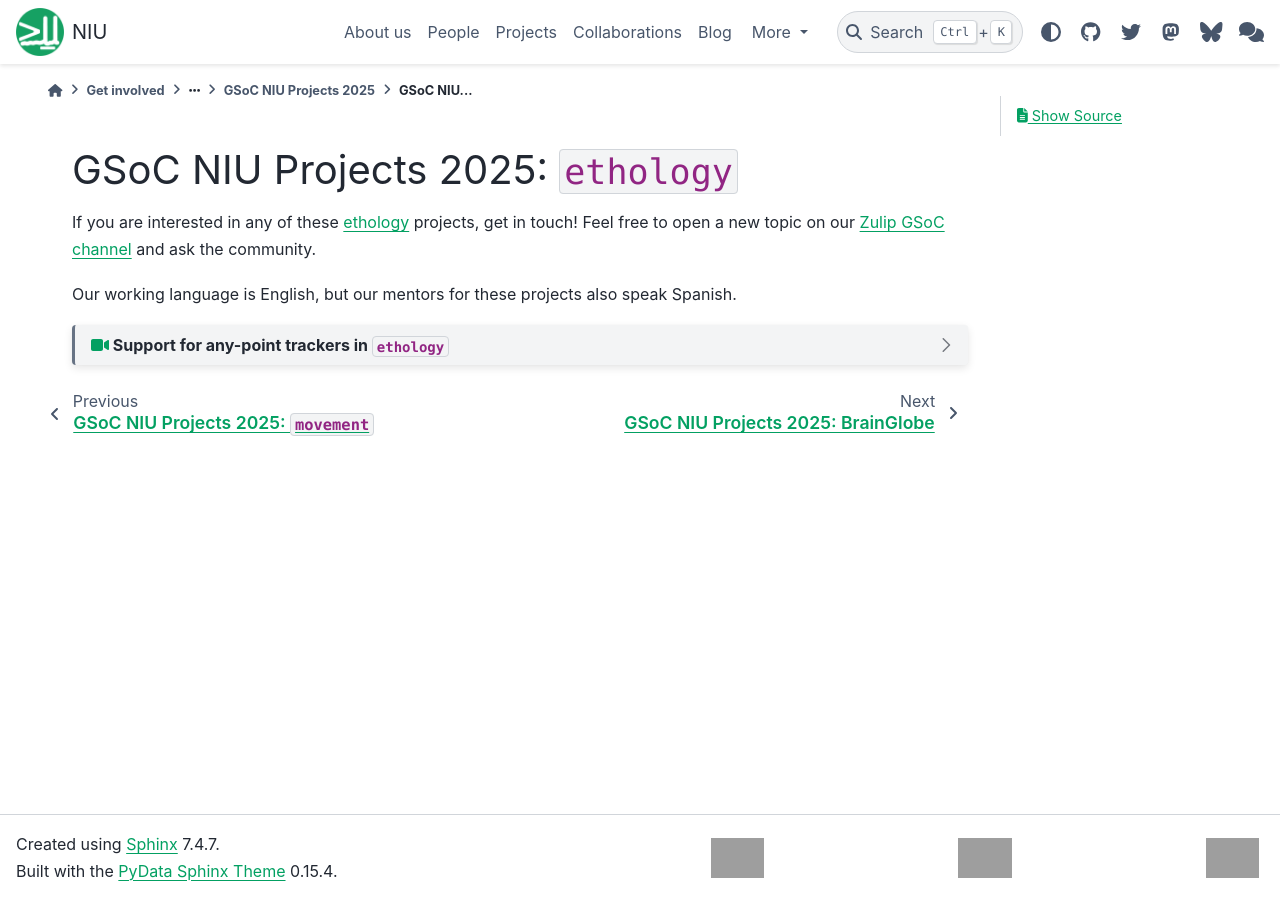
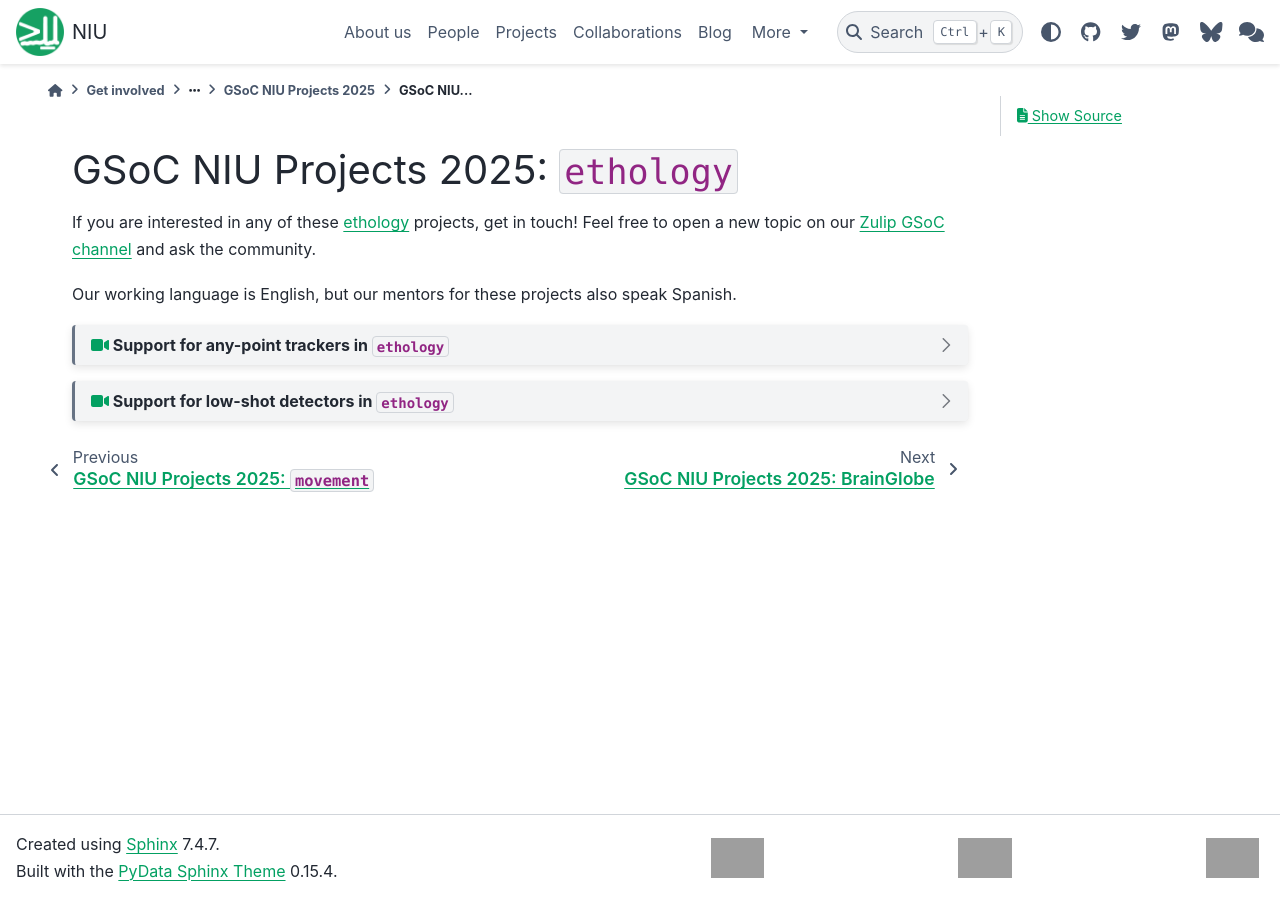
Before and after one commit to neuroinformatics-unit/neuroinformatics-unit.github.io, a Sphinx documentation site: the page built from docs/source/get-involved/gsoc/projects_2025/ethology.md, in a window 1280 px wide. Built offline with Sphinx 7.4.7 and the PyData theme 0.15.4, drawn with Linux system fonts in a browser that asks for light colours; nearby versions of some CDN libraries; some of the changed lines change nothing that is shown; grey boxes are pictures that could not be loaded.

Commit message:
Add few shot detection project (#138)
* Add few shot detection

* Small edit

* Update docs/source/get-involved/gsoc/projects_2025/ethology.md

Co-authored-by: Adam Tyson <code@adamltyson.com>

---------

Co-authored-by: Adam Tyson <code@adamltyson.com>

```diff
--- a/docs/source/get-involved/gsoc/projects_2025/ethology.md
+++ b/docs/source/get-involved/gsoc/projects_2025/ethology.md
@@ -54,3 +54,52 @@
 - [napari usage tutorials](https://napari.org/stable/tutorials/index.html) and [contributing guide](https://napari.org/stable/developers/contributing/index.html).
 - [napari Plugin documentation](https://napari.org/stable/plugins/index.html), particularly the section on [Building a plugin](https://napari.org/stable/plugins/building_a_plugin/index.html).
 :::
+
+:::{dropdown} {fas}`video;sd-text-primary` Support for low-shot detectors in `ethology`
+
+Low-shot detection is a computer vision task that aims to detect objects in images with very few labelled examples (between 0 and 5). This task can be very useful to researchers in animal behaviour, but it is still somewhat inaccessible to them. For example, it could be particularly useful for collective animal behaviour research, where it may be tedious to obtain large labelled datasets for training accurate detection models. It could also be useful for labelling large datasets collected in the lab, where the collected frames are relatively similar in appearance, as it is common to record videos of animals with static cameras and relatively uniform backgrounds.
+
+The goal of this project is to support few-shot detection in `ethology`, initially as a semi-automatic approach to labelling bounding boxes. The workflow could look something like this: given a set of frames extracted from a video, the user would load these files into a GUI (likely a [napari](https://napari.org/stable/) widget) and use the GUI annotation tools to manually draw bounding boxes around the object they want to detect. These annotations define the visual prompts, and could be drawn on a single or multiple frames. Then the user would select a low-shot detector model to label the rest of identical instances in the dataset. After the model has labelled the dataset, the user should be able to review the results and correct any mistakes. The final output would be a bounding boxes annotation object, which could then be used to create a detection dataset for training a supervised learning model.
+
+
+
+**Deliverables**
+
+<!-- Goals, or expected status after Community Bonding Period, Start of Coding, End of Coding. Stretch goals? -->
+The expected deliverables include:
+- Back-end functionality with a user friendly API, to read a set of manually labelled bounding boxes and run inference on a pre-trained low-shot detection model, such as those provided by [GeCo](https://github.com/jerpelhan/GeCo) or [CountGD](https://github.com/niki-amini-naieni/CountGD). The detections should be formatted as an `ethology` annotation dataframe. Ideally we would support a couple of models with a similar API.
+- A front-end [napari](https://napari.org/stable/) widget, that allows the user to load a set of extracted frames, manually draw bounding boxes around the objects they want to detect, and run inference on the rest of the data using a low-shot detection model. The widget should also allow the user to review and correct the labels generated by the model.
+- As a stretch goal, we could explore the possibility of specifying the target with a text prompt, as is done in [CountGD](https://arxiv.org/pdf/2407.04619)
+
+**Duration**
+<!-- Small (~90 hours), Medium (~175 hours) or Large (~350 hours)  -->
+Large (~350 hours)
+
+**Difficulty**
+<!-- Is this project geared more toward a student level or a more advanced developer level? -->
+This project is well-suited for an intermediate or advanced contributor to open source.
+
+**Required skills**
+
+Experience with Python and [PyTorch](https://pytorch.org/).
+
+**Nice-to-haves**
+- Experience developing or using [napari](https://napari.org/) plugins.
+- Experience with computer vision applications, particularly vision transformers and detection.
+
+
+**Potential mentors**
+
+- [@sfmig](https://github.com/sfmig)
+- [@niksirbi](https://github.com/niksirbi)
+
+
+**Further reading**
+<!-- The best pages include links to more detailed descriptions and related materials for each project. They might even include actual use cases! -->
+- [GeCo code](https://github.com/jerpelhan/GeCo)
+- [GeCo paper](https://arxiv.org/pdf/2409.18686)
+- [CountGD code](https://github.com/niki-amini-naieni/CountGD)
+- [CountGD paper](https://arxiv.org/pdf/2407.04619)
+- [napari usage tutorials](https://napari.org/stable/tutorials/index.html) and [contributing guide](https://napari.org/stable/developers/contributing/index.html).
+- [napari Plugin documentation](https://napari.org/stable/plugins/index.html), particularly the section on [Building a plugin](https://napari.org/stable/plugins/building_a_plugin/index.html).
+:::
```
